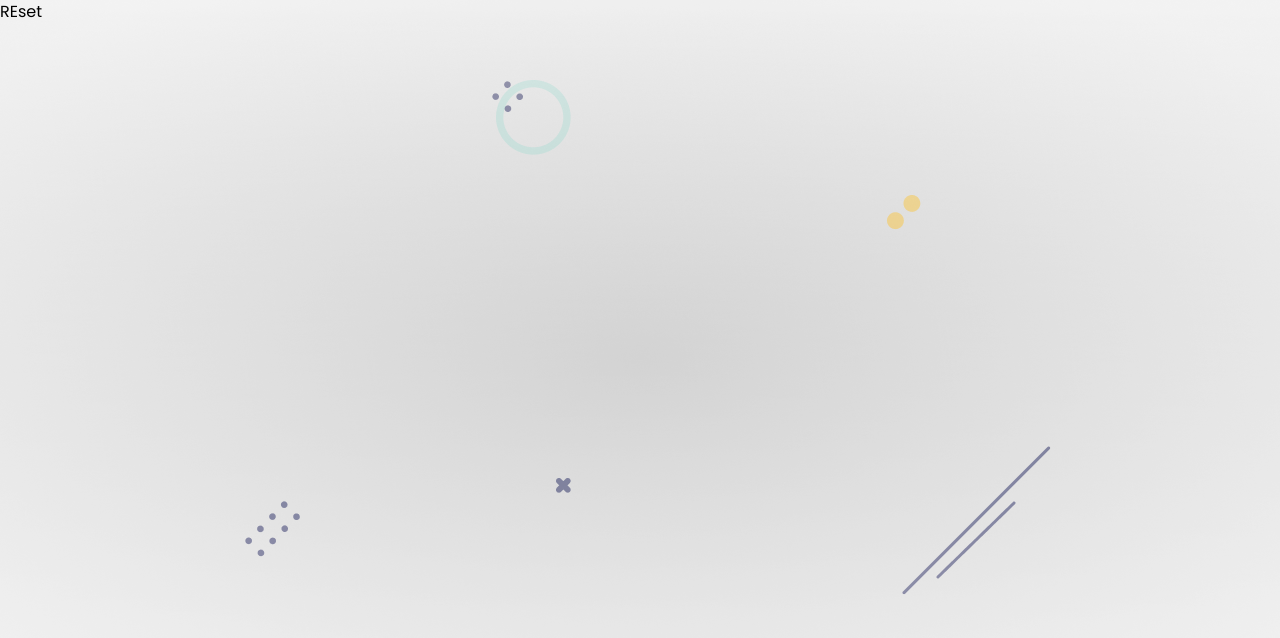
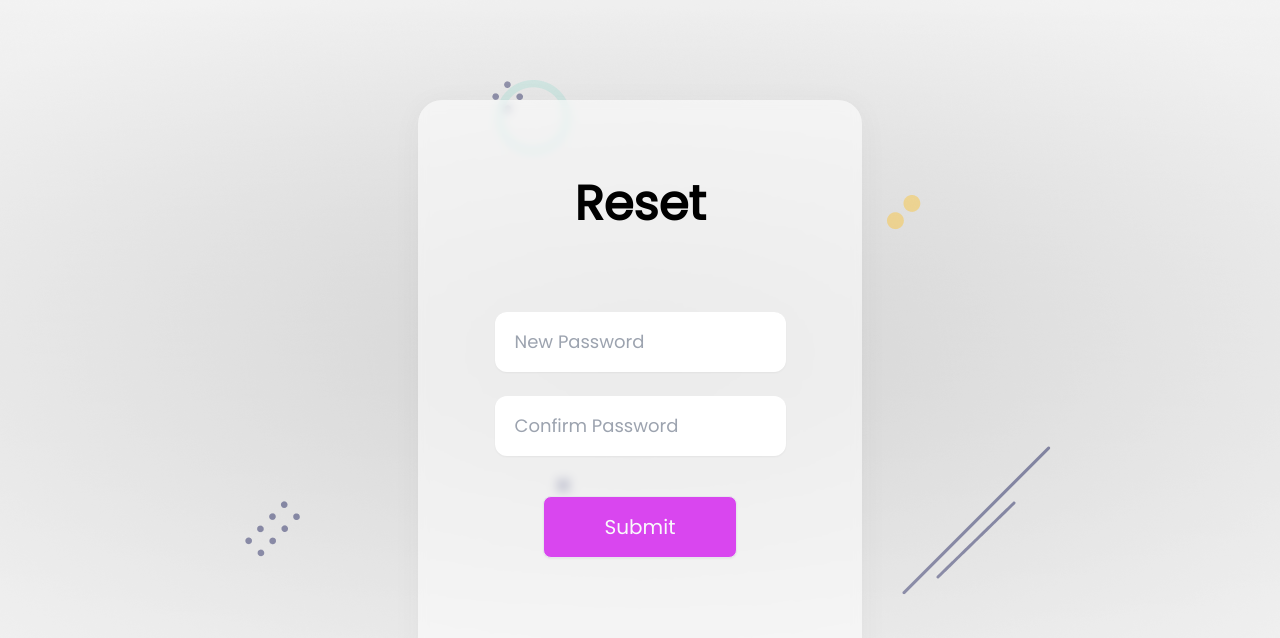
Before and after one commit to dabhisharad13/MERN-Auth, a React (Create React App) app in the folder frontend/: page /reset in a window 1280 px wide. Shown: the top 638 px of the page. Built offline with nearby package versions, Linux system fonts and the light colour scheme.

Commit message:
Added reset password component

```diff
--- a/frontend/src/components/Recovery.js
+++ b/frontend/src/components/Recovery.js
@@ -7,7 +7,7 @@ const Recovery = () => {
       <div className="flex justify-center items-center h-screen">
         <div className={styles.glass}>
           <div className="title flex flex-col items-center">
-            <h4 className="text-5xl font-bold"> Recovery</h4>
+            <h4 className="text-5xl font-bold">Recovery</h4>
           </div>
 
           <form className="pt-20" action="">
--- a/frontend/src/components/Reset.js
+++ b/frontend/src/components/Reset.js
@@ -1,9 +1,57 @@
-import React from 'react'
+import React from "react";
+import { Link } from "react-router-dom";
+import Avatar from "../assets/avatar.png";
+import styles from "../styles/Style.module.css";
+import { Toaster } from "react-hot-toast";
+import { useFormik } from "formik";
+import { passwordValidate } from "../helper/Validate";
 
-const REset = () => {
+const Reset = () => {
+  const formik = useFormik({
+    initialValues: {
+      newPassword: "",
+      confirmPassword: "",
+    },
+    validate: passwordValidate,
+    validateOnBlur: false,
+    validateOnChange: false,
+    onSubmit: async (values) => {
+      console.log(values);
+    },
+  });
+
   return (
-    <div>REset</div>
-  )
-}
+    <div className="container mx-auto">
+      <Toaster position="top-center" reverseOrder="false"></Toaster>
+      <div className="flex justify-center items-center h-screen">
+        <div className={styles.glass}>
+          <div className="title flex flex-col items-center">
+            <h4 className="text-5xl font-bold"> Reset</h4>
+          </div>
 
-export default REset
+          <form className="py-1" action="" onSubmit={formik.handleSubmit}>
+            <div className=" pt-20 textbox flex flex-col items-center gap-6">
+              <input
+                {...formik.getFieldProps("newPassword")}
+                className={styles.textbox}
+                type="password"
+                placeholder="New Password"
+              />
+              <input
+                {...formik.getFieldProps("confirmPassword")}
+                className={styles.textbox}
+                type="password"
+                placeholder="Confirm Password"
+              />
+              <button className={styles.btn} type="submit">
+                Submit
+              </button>
+            </div>
+          </form>
+        </div>
+      </div>
+    </div>
+  );
+};
+
+export default Reset;
--- a/frontend/src/styles/Style.module.css
+++ b/frontend/src/styles/Style.module.css
@@ -18,7 +18,7 @@
 }
 
 .btn {
-  @apply border bg-fuchsia-500 w-2/4 py-4 rounded-lg  text-gray-50 text-xl shadow-sm text-center;
+  @apply border bg-fuchsia-500 w-2/4 mt-4 py-4 rounded-lg  text-gray-50 text-xl shadow-sm text-center;
 }
 
 .btn:hover {
```
